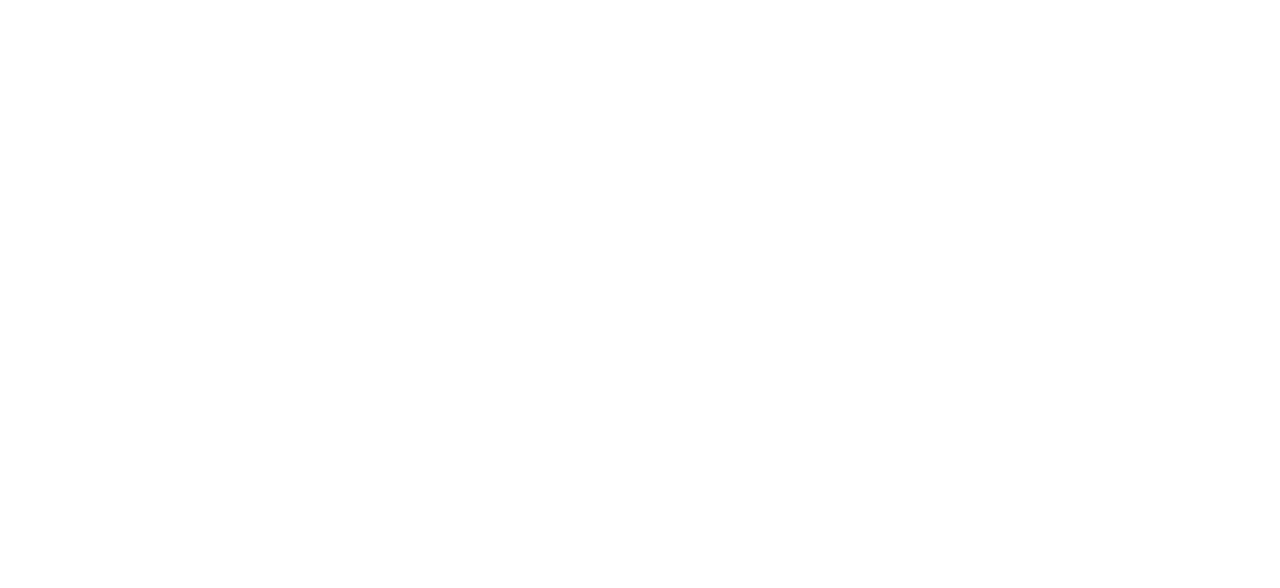
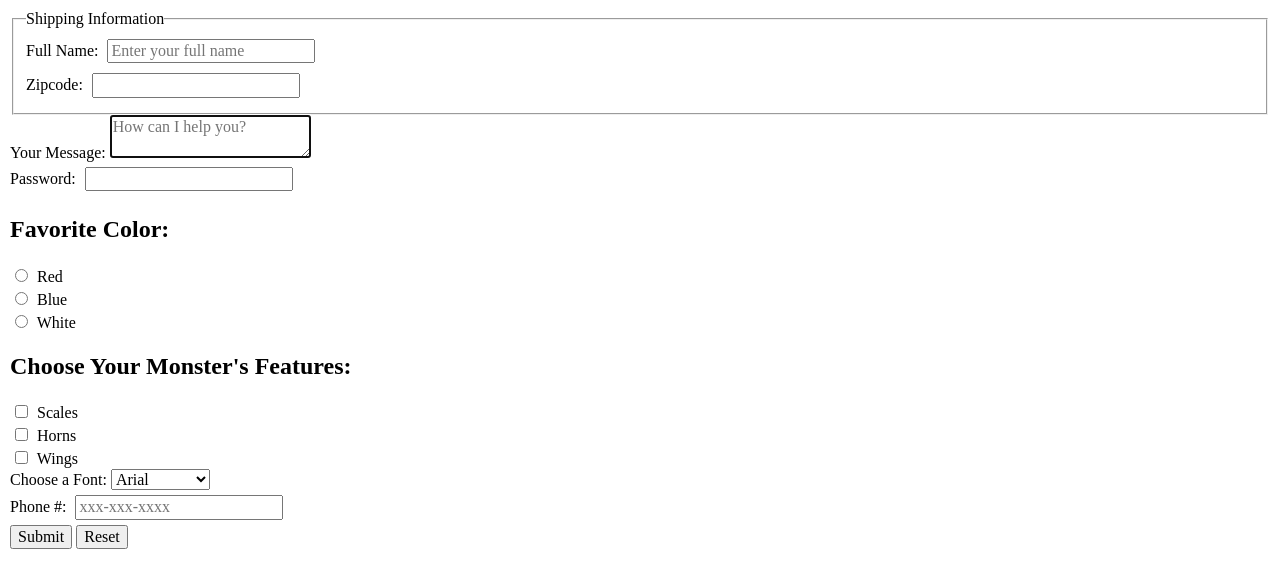
Before and after one commit to nikki-mac/starter-front-end-foundations, a plain HTML site: page html-forms/index.html in a window 1280 px wide. Drawn offline with nearby package versions, Linux system fonts and the light colour scheme.

Commit message:
updates to html-forms

```diff
--- a/html-forms/index.html
+++ b/html-forms/index.html
@@ -13,6 +13,102 @@
   </head>
 
   <body>
-    <main></main>
+    <main>
+      <form>
+        <fieldset>
+          <legend>Shipping Information</legend>
+          <div>
+            <label for="name">Full Name:</label>
+            <input
+              id="name"
+              type="text"
+              name="name"
+              placeholder="Enter your full name"
+            />
+          </div>
+          <div>
+            <label for="location">Zipcode:</label>
+            <input
+              id="location"
+              type="text"
+              name="Zipcode"
+              maxlength="5"
+              required
+            />
+          </div>
+        </fieldset>
+        <div>
+          <label for="form-message">Your Message:</label>
+          <textarea
+            id="form-message"
+            name="message"
+            autofocus="on"
+            maxlength="200"
+            placeholder="How can I help you?"
+            required
+          ></textarea>
+        </div>
+        <div>
+          <label for="password">Password:</label>
+          <input
+            id="password"
+            type="password"
+            name="password"
+            minlength="8"
+            />
+        </div>
+        <div>
+          <h2>Favorite Color:</h2>
+          <div>
+            <input id="red" name="color" type="radio" value="red" />
+            <label for="red">Red</label>
+          </div>
+          <div>
+            <input id="blue" name="color" type="radio" value="blue" />
+            <label for="blue">Blue</label>
+          </div>
+          <div>
+            <input id="white" name="color" type="radio" value="white" />
+            <label for="white">White</label>
+          </div>
+        </div>
+        <div>
+          <h2>Choose Your Monster's Features:</h2>
+          <div>
+            <input name="scales" type="checkbox" id="scales" />
+            <label for="scales">Scales</label>
+          </div>
+          <div>
+            <input name="horns" type="checkbox" id="horns" />
+            <label for="horns">Horns</label>
+          </div>
+          <div>
+            <input name="wings" type="checkbox" id="wings" />
+            <label for="wings">Wings</label>
+          </div>
+        </div>
+        <div>
+          <label for="fonts">Choose a Font:</label>
+          <select name="fonts" id="fonts" size="1" >
+            <option value="arial">Arial</option>
+            <option value="times">Times</option>
+            <option value="comicsans">Comic Sans</option>
+            <option value="papyrus">Papyrus</option>
+          </select>
+        </div>
+        <div>
+          <label for="phone">Phone #:</label>
+          <input
+            id="phone"
+            type="text"
+            name="phone"
+            pattern="\d{3}[\-]\d{3}[\-]\d{4}"
+            placeholder="xxx-xxx-xxxx"
+            />
+        </div>
+        <button type="submit">Submit</button>
+        <button type="reset">Reset</button>
+      </form>
+    </main>
   </body>
 </html>
```
